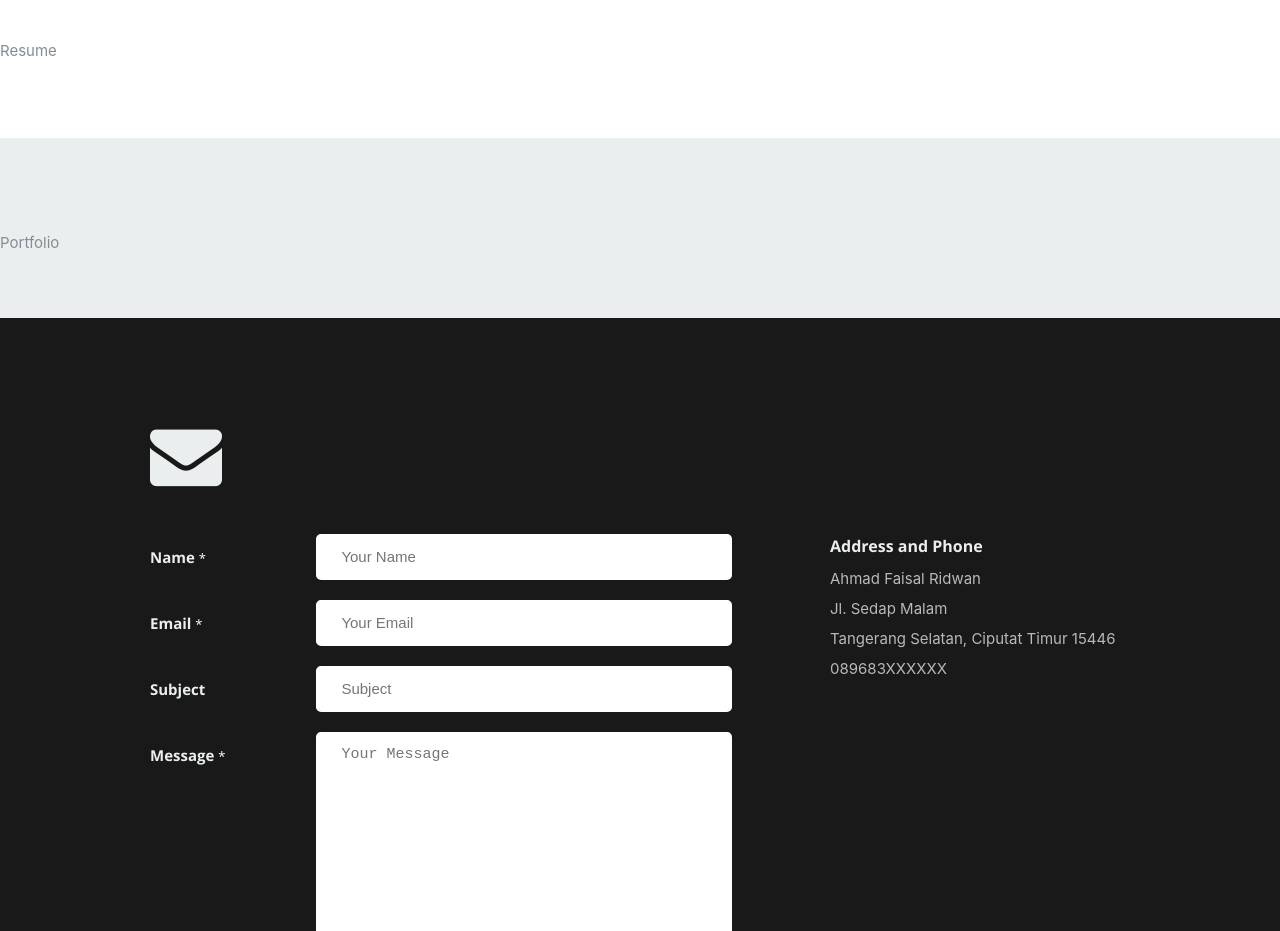
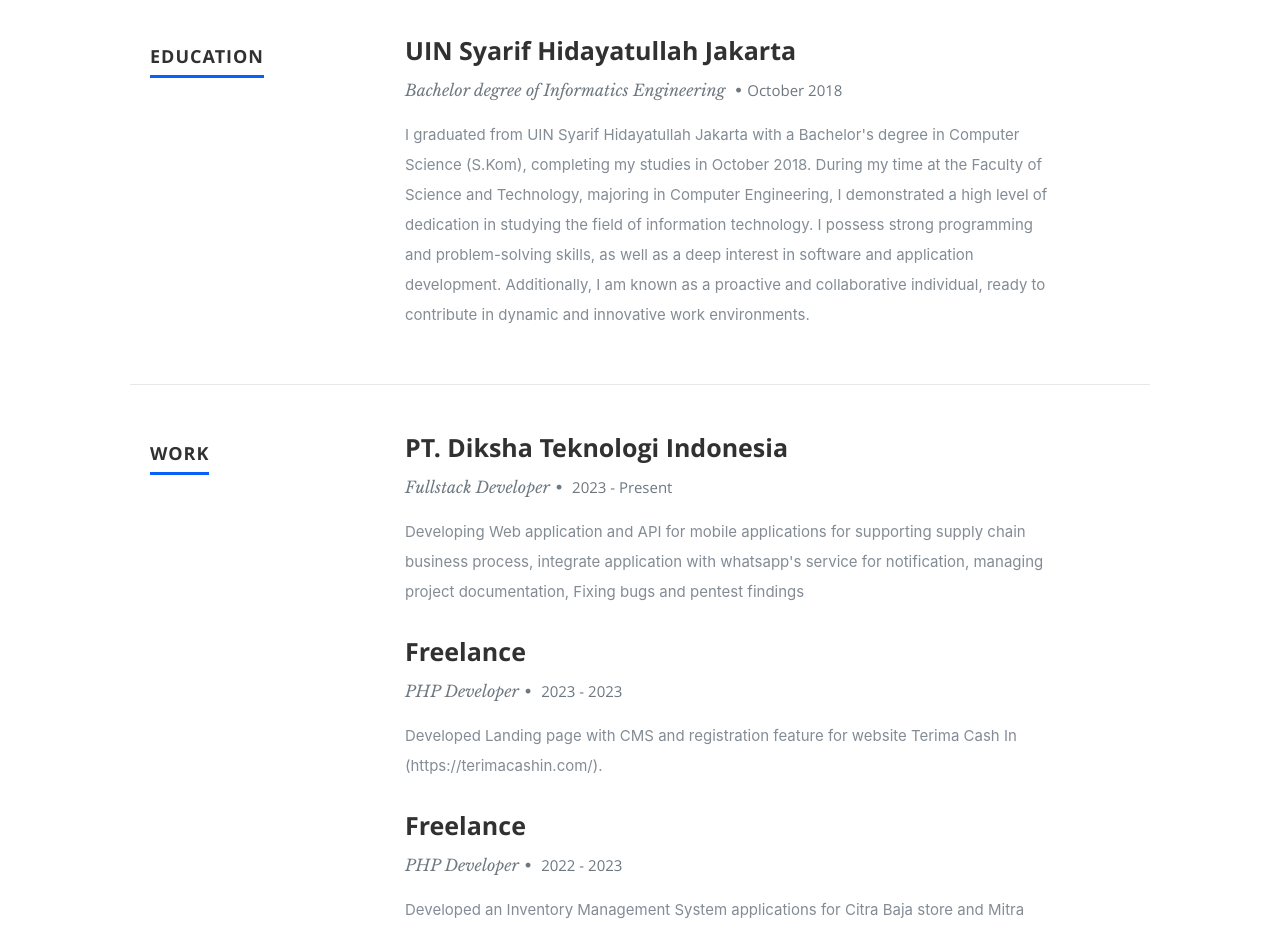
Before and after one commit to ahmadfaisalridwan94/myskill-react-portfolio, a React (Create React App) app: page / in a window 1280 px wide. Shown: the part 1460-2391 px from the top of the page. Built offline with nearby package versions, Linux system fonts and the light colour scheme.

Commit message:
add Resume section

```diff
--- a/public/resumeData.json
+++ b/public/resumeData.json
@@ -48,15 +48,39 @@
                     "school": "UIN Syarif Hidayatullah Jakarta",
                     "degree": "Bachelor degree of Informatics Engineering",
                     "graduated": "October 2018",
-                    "description": "Lorem ipsum dolor sit amet, consectetur adipiscing elit. Duis sed dapibus leo nec ornare diam. Sed commodo nibh ante facilisis bibendum dolor feugiat at."
+                    "description": "I graduated from UIN Syarif Hidayatullah Jakarta with a Bachelor's degree in Computer Science (S.Kom), completing my studies in October 2018. During my time at the Faculty of Science and Technology, majoring in Computer Engineering, I demonstrated a high level of dedication in studying the field of information technology. I possess strong programming and problem-solving skills, as well as a deep interest in software and application development. Additionally, I am known as a proactive and collaborative individual, ready to contribute in dynamic and innovative work environments."
                 }
             ],
             "work":[
                 {
-                    "company": "PT Manna Solusindo",
+                    "company": "PT. Diksha Teknologi Indonesia",
+                    "title": "Fullstack Developer",
+                    "years": "2023 - Present",
+                    "description": "Developing Web application and API for mobile applications for supporting supply chain business process, integrate application with whatsapp's service for notification, managing project documentation, Fixing bugs and pentest findings"
+                },
+                {
+                    "company": "Freelance",
+                    "title": "PHP Developer",
+                    "years": "2023 - 2023",
+                    "description": "Developed Landing page with CMS and registration feature for website Terima Cash In (https://terimacashin.com/)."
+                },
+                {
+                    "company": "Freelance",
+                    "title": "PHP Developer",
+                    "years": "2022 - 2023",
+                    "description": "Developed an Inventory Management System applications for Citra Baja store and Mitra Jaya Electronics store"
+                },
+                {
+                    "company": "Freelance",
+                    "title": "PHP Developer",
+                    "years": "2021 - 2022",
+                    "description": "Developed a web-based Human Resource Management System (HRMS) application with a team for PT Kasen Indonesia and PT Roki Indonesia. In this HRMS project, Worked on the Attendance and Payroll modules."
+                },
+                {
+                    "company": "PT. Mitra Integrasi Informatika",
                     "title": "Web Developer",
-                    "years": "2018 - 2019",
-                    "description": "Lorem ipsum dolor sit amet, consectetur adipiscing elit. Duis sed dapibus leo nec ornare diam. Sed commodo nibh ante facilisis bibendum dolor feugiat at."
+                    "years": "2020 - 2023",
+                    "description": "Developing and maintaining the BRIMOLA web applications, BRIMOLA API, DWH Scheduler, DB Migration Scheduler, and Service Dashboard BRIMOLA. I have also contributed to the BRISTORE web-application. Develop systems with security standards provided by Bank Rakyat Indonesia. The system's quality check applied layered checks starting from QA to pentest."
                 },
                 {
                     "company": "PT Lyrid Prima Indonesia",
@@ -65,16 +89,10 @@
                     "description": "Lorem ipsum dolor sit amet, consectetur adipiscing elit. Duis sed dapibus leo nec ornare diam. Sed commodo nibh ante facilisis bibendum dolor feugiat at."
                 },
                 {
-                    "company": "PT. Mitra Integrasi Informatika",
+                    "company": "PT Manna Solusindo",
                     "title": "Web Developer",
-                    "years": "2020 - 2023",
-                    "description": "Lorem ipsum dolor sit amet, consectetur adipiscing elit. Duis sed dapibus leo nec ornare diam. Sed commodo nibh ante facilisis bibendum dolor feugiat at."
-                },
-                {
-                    "company": "PT. Diksha Teknologi Indonesia",
-                    "title": "Fullstack Developer",
-                    "years": "2023 - Present",
-                    "description": "Lorem ipsum dolor sit amet, consectetur adipiscing elit. Duis sed dapibus leo nec ornare diam. Sed commodo nibh ante facilisis bibendum dolor feugiat at."
+                    "years": "2018 - 2019",
+                    "description": "Developing Web application and API for mobile applications for supporting supply chain business process, integrate application with whatsapp's service for notification, managing project documentation, Fixing bugs and pentest findings"
                 }
             ],
             "skills":[
--- a/src/Components/Footer.js
+++ b/src/Components/Footer.js
@@ -3,7 +3,7 @@
 class Footer extends Component {
     render() {
         return (
-            <section id="footer">Footer</section>
+            <div>Footer</div>
         )
     }
 }
--- a/src/Components/Resume.js
+++ b/src/Components/Resume.js
@@ -1,11 +1,113 @@
-import React, { Component } from 'react';
+import { Component } from "react";
+import Slide from "react-awesome-reveal";
 
 class Resume extends Component {
+    getRandomColor() {
+        let letters = "0123456789ABCDEF";
+        let color = "#";
+        for (let i = 0; i < 6; i++) {
+          color += letters[Math.floor(Math.random() * 16)];
+        }
+        return color;
+    }
+
     render() {
+        if (!this.props.data) return null;
+
+        const skillmessage = this.props.data.skillmessage;
+        const education = this.props.data.education.map(function (education) {
+            return (
+                <div key={education.school}>
+                    <h3>{education.school}</h3>
+                    <p className="info">
+                        {education.degree} <span>&bull;</span>
+                        <em className="date">{education.graduated}</em>
+                    </p>
+                    <p>{education.description}</p>
+                </div>
+            );
+        });
+
+        const work = this.props.data.work.map(function (work) {
+            return (
+                <div key={work.company}>
+                    <h3>{work.company}</h3>
+                    <p className="info">
+                        {work.title}
+                        <span>&bull;</span> <em className="date">{work.years}</em>
+                    </p>
+                    <p>{work.description}</p>
+                </div>
+            );
+        });
+
+        const skills = this.props.data.skills.map((skills) => {
+            const backgroundColor = this.getRandomColor();
+            const className = "bar-expand " + skills.name.toLowerCase();
+            const width = skills.level;
+
+            return (
+                <li key={skills.name}>
+                    <span style={{ width, backgroundColor}} className={className}></span>
+                    <em>{skills.name}</em>
+                </li>
+            );
+        });
+
         return (
-            <section id="resume">Resume</section>
-        )
+            <section id="resume">
+                <Slide left duration={1300}>
+                    <div className="row education">
+                        <div className="three columns header-col">
+                            <h1>
+                                <span>Education</span>
+                            </h1>
+                        </div>
+
+                        <div className="nine columns main-col">
+                            <div className="row item">
+                                <div className="twelve columns">{education}</div>
+                            </div>
+                        </div>
+                    </div>
+                </Slide>
+
+                <Slide left duration={1300}>
+                    <div className="row work">
+                        <div className="three columns header-col">
+                            <h1>
+                                <span>Work</span>
+                            </h1>
+                        </div>
+
+                        <div className="nine columns main-col">
+                            <div className="row item">
+                                <div className="twelve columns">{work}</div>
+                            </div>
+                        </div>
+                    </div>
+                </Slide>
+
+                <Slide left duration={1300}>
+                    <div className="row skill">
+                        <div className="three columns header-col">
+                            <h1>
+                                <span>Skills</span>
+                            </h1>
+                        </div>
+
+                        <div className="nine columns main-col">
+                            <p>{skillmessage}</p>
+                            <div className="bars">
+                                <ul className="skills">{skills}</ul>
+                            </div>
+                        </div>
+                    </div>
+                </Slide>
+            </section>
+        );
+
     }
 }
 
-export default Resume
+export default Resume;
```
